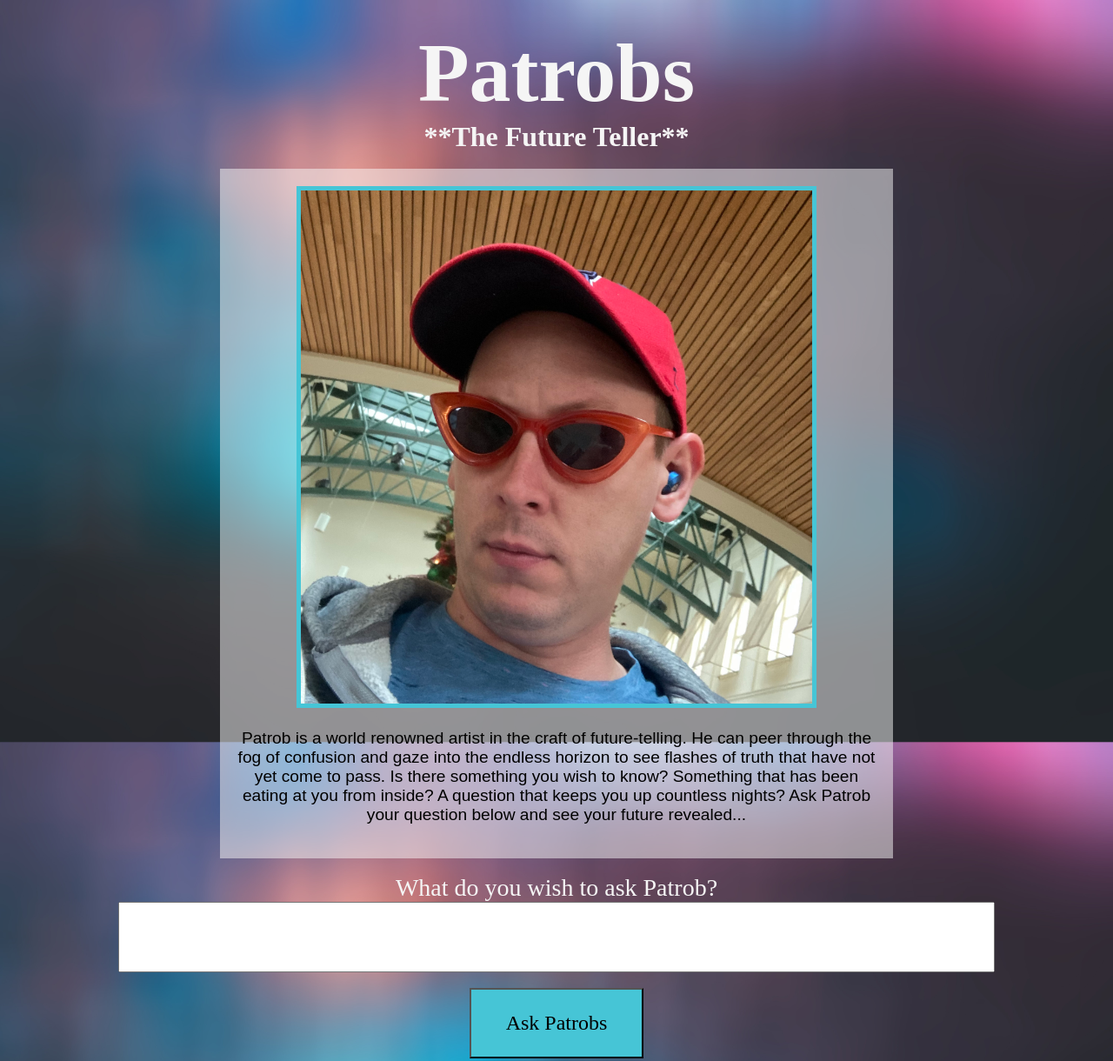
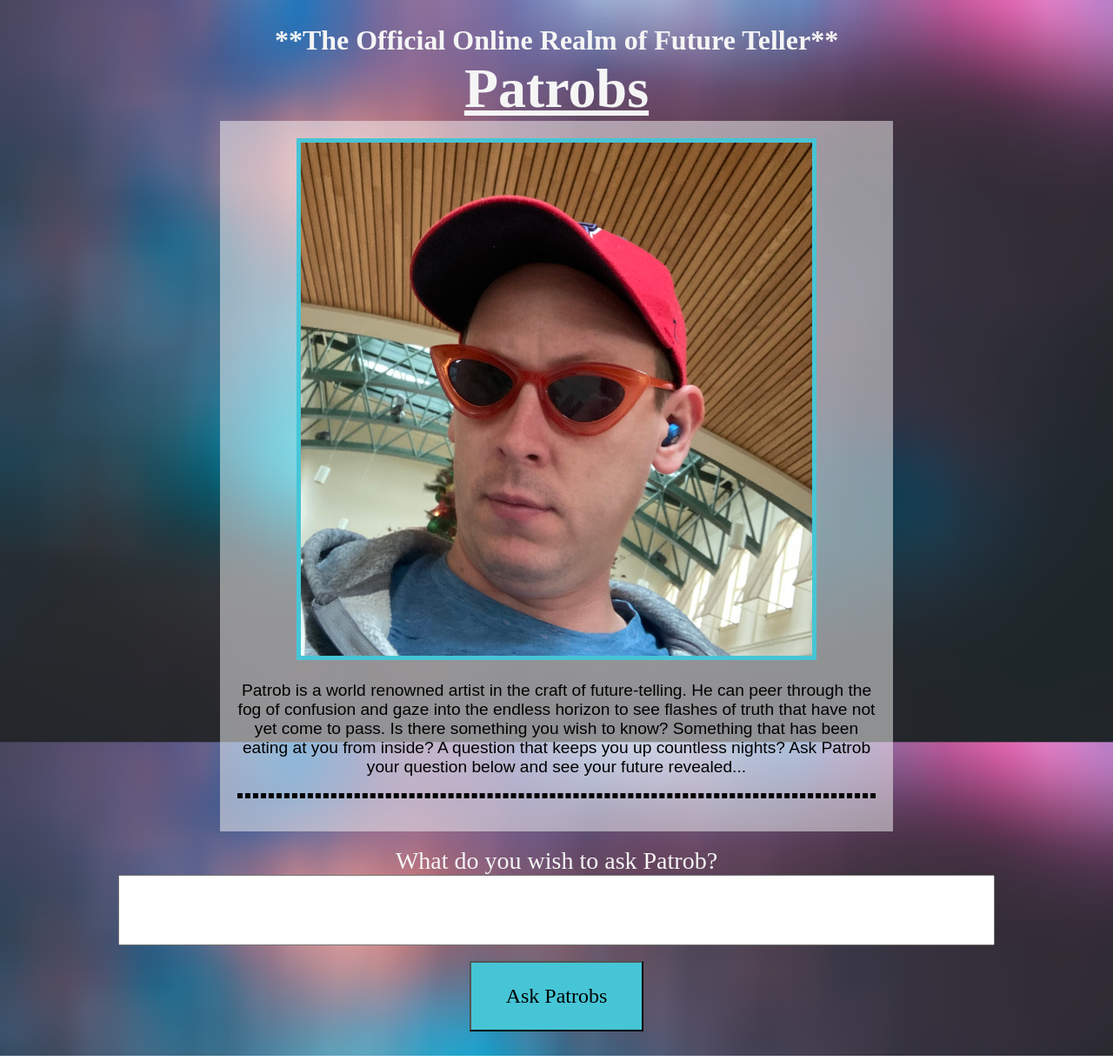
Before and after one commit to patrob787/my-personal-website, a plain HTML site: page index.html in a window 1280 px wide. Shown: the top 1220 px of the page at 87% size. Drawn offline with Linux system fonts and the light colour scheme.

Commit message:
Update to  html & css

```diff
--- a/index.html
+++ b/index.html
@@ -6,12 +6,13 @@
     </head>
     <body>
         <main class="container">
+            <h3>**The Official Online Realm of Future Teller**</h3>
             <h1>Patrobs</h1>
-            <h3>**The Future Teller**</h3><br>
 
-            <div id="futureteller">
+            <div id="wrapper">
                 <img src="./photos/futureteller.jpg" atl="I can see beyond sight..."/>
                 <p>Patrob is a world renowned artist in the craft of future-telling.  He can peer through the fog of confusion and gaze into the endless horizon to see flashes of truth that have not yet come to pass.  Is there something you wish to know?  Something that has been eating at you from inside?  A question that keeps you up countless nights?  Ask Patrob your question below and see your future revealed...</p>
+                <p id="reveal"></p>
             </div><br>
 
             <div>
--- a/style.css
+++ b/style.css
@@ -12,8 +12,9 @@ body {
 }
 
 h1 {
-    font-size: 6em;
+    font-size: 4em;
     margin: auto;
+    text-decoration: underline;
 }
 
 h3 {
@@ -21,14 +22,13 @@ h3 {
     margin: auto;
 }
 
-#futureteller {
+#wrapper {
     padding: 20px;
     margin: 0 auto;
     width: 60%;
     height: 50%;
     background: rgba(250, 250, 250, 0.5);
     font-family: luminari;
-    color: whitesmoke;
 }
 
 img {
@@ -43,6 +43,12 @@ p {
     color: black;
     font-family: fantasy;
     font-size: 1.2em;
+}
+
+#reveal {
+    border: medium dashed black;
+    color: black;
+    font-size: large;
 }
 
 #textbox {
```
